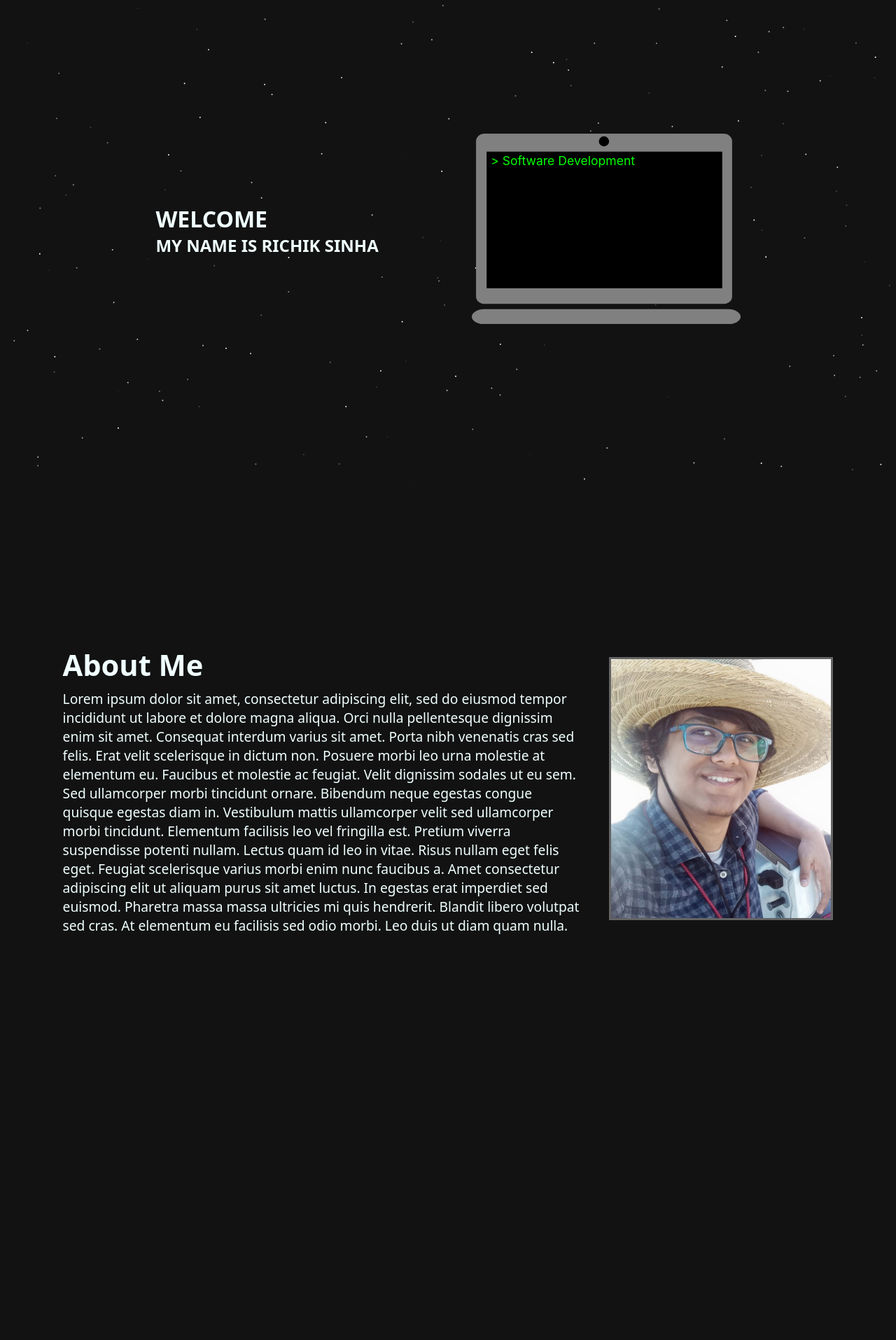
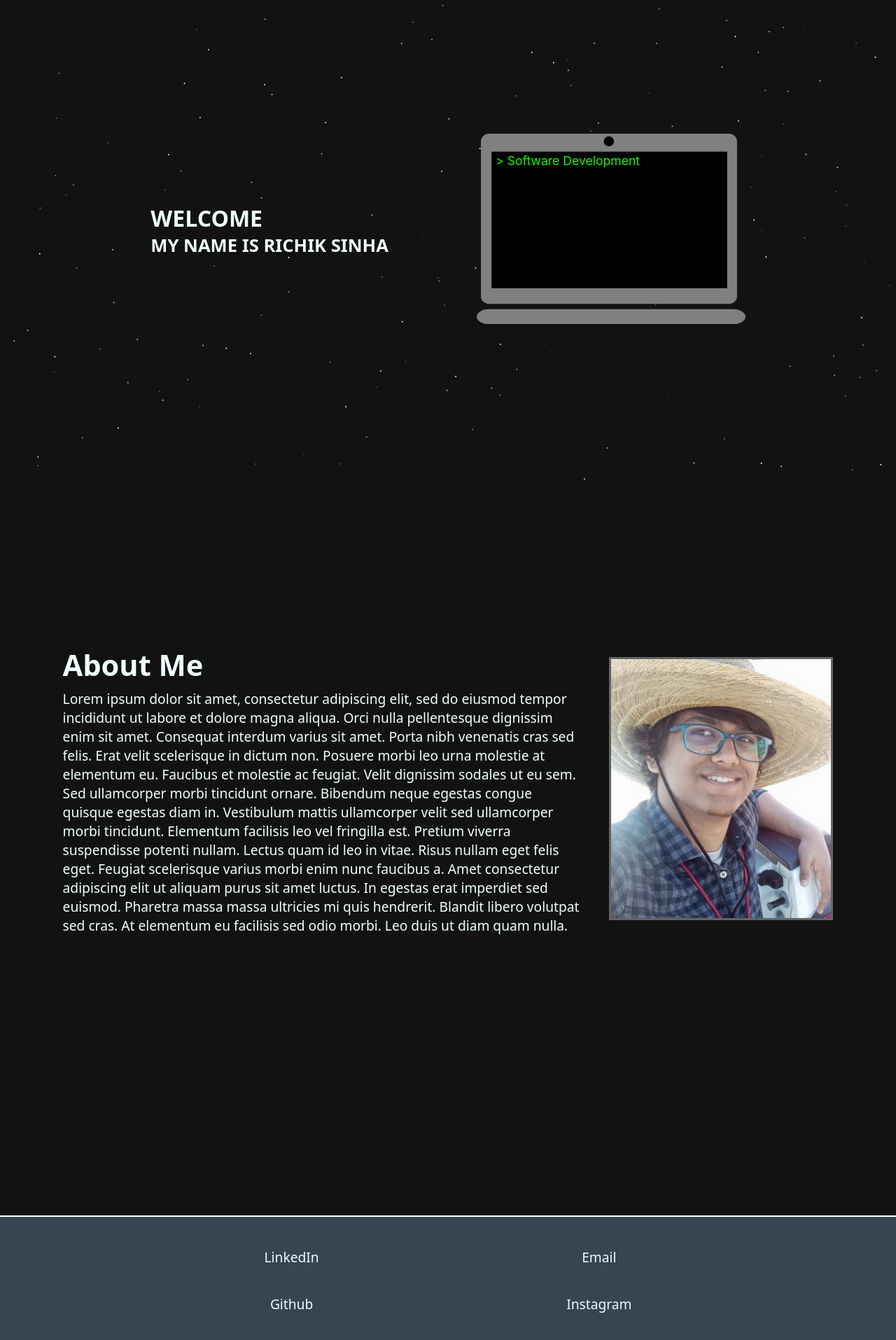
Before and after one commit to Rickisterr/Portfolio-Website, a React (Create React App) app: page / in a window 1280 px wide. Shown: the part 103-2018 px from the top of the page at 70% size. Before the commit the page ends 1600 px from the top, so only its background shows below. Built offline with nearby package versions, Linux system fonts and the light colour scheme.

Commit message:
Added skeletal of Contacts Section

```diff
--- a/src/App.css
+++ b/src/App.css
@@ -16,6 +16,11 @@ body {
 img {
   border-style: solid;
   border-color: rgb(100, 100, 100);
+}
+
+a {
+  text-decoration: none;
+  color: aliceblue;
 }
 
 @media only screen and (orientation: landscape) {
--- /dev/null
+++ b/src/Components/Contact.js
@@ -0,0 +1,20 @@
+
+
+function Contact() {
+    return (
+        <div style={{ width: '100vw', backgroundColor: '#36454f', padding: '3vmin', borderTopColor: '#fffffa', borderTopStyle: 'solid', borderTopWidth: '0.25vmin' }}>
+            <div className="RowFlexWrap" style={{  }}>
+                <div className="ColFlexWrap WhiteNormText Paragraphs" style={{ gap: '5vmin', paddingBlockEnd: '10vmin', paddingBlockStart: '2.5vmin' }}>
+                    <div><a href="https://www.linkedin.com/in/richik-sinha/">LinkedIn</a></div>
+                    <div><a href="https://github.com/Rickisterr">Github</a></div>
+                </div>
+                <div className="ColFlexWrap WhiteNormText Paragraphs" style={{ gap: '5vmin', paddingBlockEnd: '10vmin', paddingBlockStart: '2.5vmin' }}>
+                    <div><a href="mailto:sinha.richik@gmail.com">Email</a></div>
+                    <div><a href="https://www.instagram.com/richirs_/">Instagram</a></div>
+                </div>
+            </div>
+        </div>
+    );
+}
+
+export default Contact;
--- a/src/Components/Home/Home.css
+++ b/src/Components/Home/Home.css
@@ -51,6 +51,10 @@
         align-items: center;
     }
 
+    .LeftToCenter {
+        text-align: center;
+    }
+
     #LaptopPic {
         width: 75vw;
     }
--- a/src/Components/Home/Home.js
+++ b/src/Components/Home/Home.js
@@ -1,5 +1,6 @@
 import './Home.css';
 import { useEffect, useState } from 'react';
+import Contact from '../Contact';
 
 // import Earth_horizon_space from '../Resources/Earth_horizon_space.jpg';
 // import STS135_final_flyaround_of_ISS_1 from '../Resources/STS-135_final_flyaround_of_ISS_1 (2).png';
@@ -105,8 +106,8 @@ function Home() {                                           // Home Page class
             <div className='ColFlexWrap'>
                 <div className='ViewportPage RowFlexWrap'>
                     <div>
-                        <h1 className='WhiteNormText'>WELCOME</h1>
-                        <h2 className='WhiteNormText'>MY NAME IS RICHIK SINHA</h2>
+                        <h1 className='WhiteNormText LeftToCenter' style={{ fontSize: '2.5vmax' }}>WELCOME</h1>
+                        <h2 className='WhiteNormText LeftToCenter' style={{ fontSize: '2vmax' }}>MY NAME IS RICHIK SINHA</h2>
                     </div>
                     <div id='LaptopPic'>
                         <Laptop
@@ -128,6 +129,9 @@ function Home() {                                           // Home Page class
                         <img alt="Richik Sinha" src={PFP} loading="lazy" style={{ width: '25vw', minWidth: '25vmax' }} />
                     </div>
                 </div>
+                <div style={{ marginTop: '30vh' }}>
+                    <Contact />
+                </div>
             </div>
         </div>
     );
```
